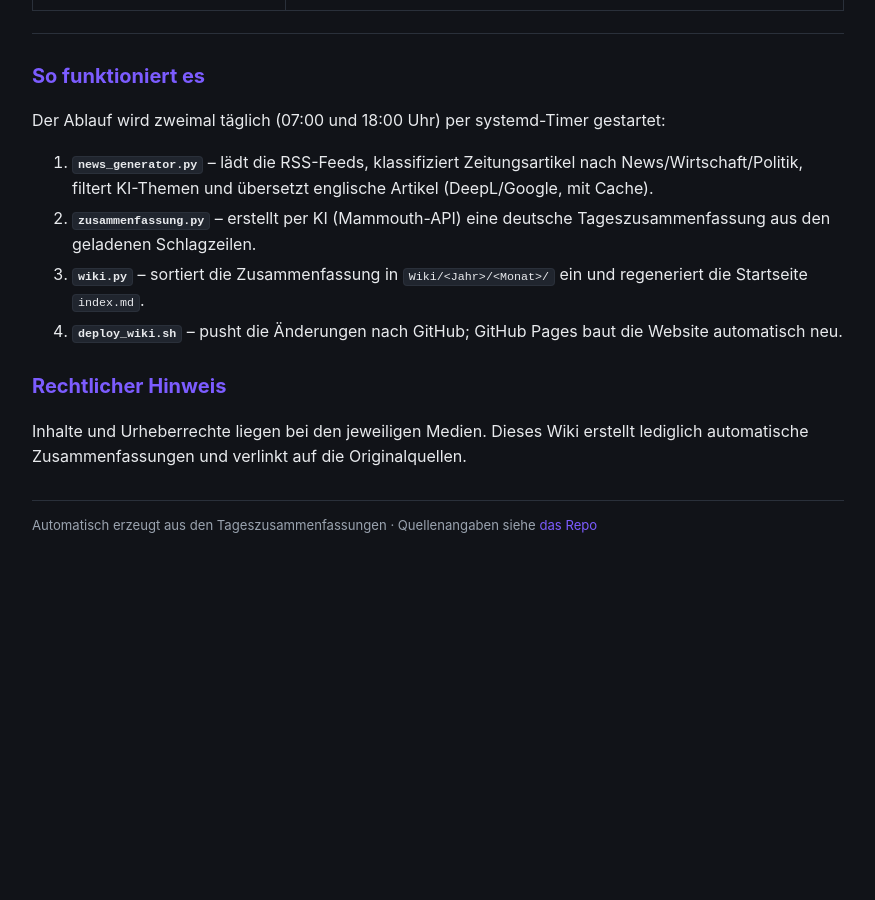
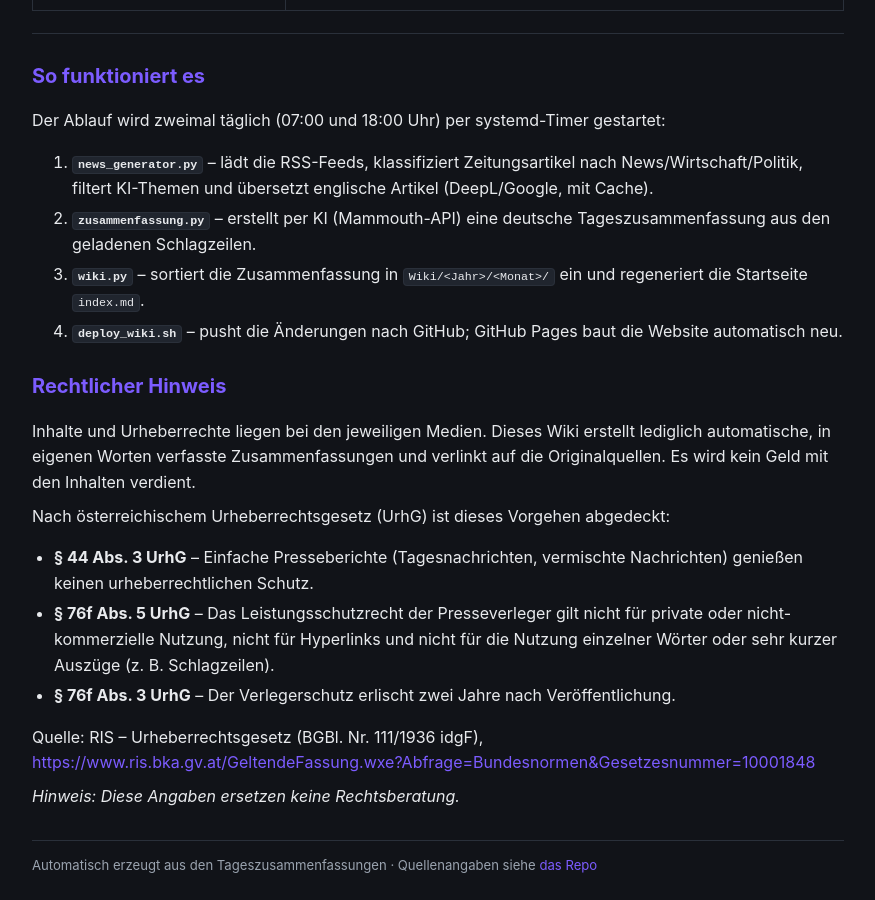
Before and after one commit to Ubuntu51/news-wiki, a Jekyll site: the page built from quellen.md, in a window 1280 px wide and 900 px high, scrolled down 2868 px. Shown: the whole window, without its empty margins (202-1077 px from the left). Built offline with Jekyll 4.4.1, drawn with Linux system fonts in a browser that asks for light colours; our own code applies the rules of GitHub Pages for plain Markdown files; before the commit the page ends 3428 px from its top, so only the background shows below that.

Commit message:
Tageszusammenfassungen 2026-08-18

```diff
--- a/quellen.md
+++ b/quellen.md
@@ -113,4 +113,19 @@ Der Ablauf wird zweimal täglich (07:00 und 18:00 Uhr) per systemd-Timer gestart
 ## Rechtlicher Hinweis
 
 Inhalte und Urheberrechte liegen bei den jeweiligen Medien. Dieses Wiki erstellt
-lediglich automatische Zusammenfassungen und verlinkt auf die Originalquellen.
+lediglich automatische, in eigenen Worten verfasste Zusammenfassungen und verlinkt
+auf die Originalquellen. Es wird kein Geld mit den Inhalten verdient.
+
+Nach österreichischem Urheberrechtsgesetz (UrhG) ist dieses Vorgehen abgedeckt:
+
+- **§ 44 Abs. 3 UrhG** – Einfache Presseberichte (Tagesnachrichten, vermischte
+  Nachrichten) genießen keinen urheberrechtlichen Schutz.
+- **§ 76f Abs. 5 UrhG** – Das Leistungsschutzrecht der Presseverleger gilt nicht für
+  private oder nicht-kommerzielle Nutzung, nicht für Hyperlinks und nicht für die
+  Nutzung einzelner Wörter oder sehr kurzer Auszüge (z. B. Schlagzeilen).
+- **§ 76f Abs. 3 UrhG** – Der Verlegerschutz erlischt zwei Jahre nach Veröffentlichung.
+
+Quelle: RIS – Urheberrechtsgesetz (BGBl. Nr. 111/1936 idgF),
+<https://www.ris.bka.gv.at/GeltendeFassung.wxe?Abfrage=Bundesnormen&Gesetzesnummer=10001848>
+
+*Hinweis: Diese Angaben ersetzen keine Rechtsberatung.*
```
Also changed, not shown: index.md (+1 -1 lines), README.md.
